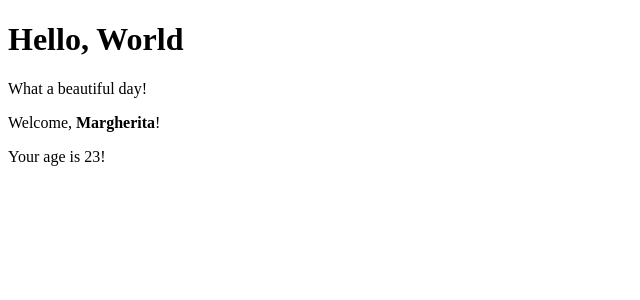
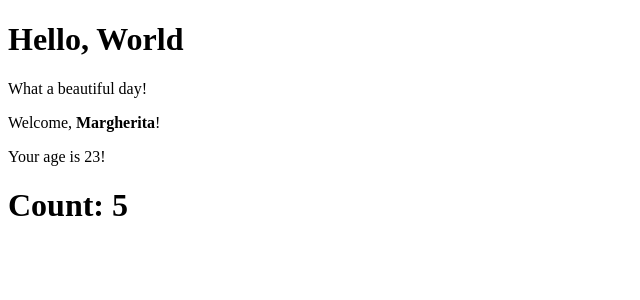
Before and after one commit to RavaMarghe/Esercizi-React, a React (Create React App) app in the folder my-app/: page / in a window 1280 px wide. Shown: the top 300 px of the page, without its empty margins (0-640 px from the left). Built offline with nearby package versions, Linux system fonts and the light colour scheme.

Commit message:
feat: add Counter.js

```diff
--- a/my-app/src/App.js
+++ b/my-app/src/App.js
@@ -1,4 +1,5 @@
 import React from "react";
+import { Counter } from "./Counter";
 import { Hello } from "./Hello";
 import { Welcome } from "./Welcome";
 
@@ -8,6 +9,7 @@
             <div>
                 <Hello />
                 <Welcome />
+                <Counter />
             </div>
         )
     }
--- /dev/null
+++ b/my-app/src/Counter.js
@@ -0,0 +1,27 @@
+import React from "react";
+
+export class Counter extends React.Component {
+    state = {
+        count: 0
+    }
+
+    constructor(props) {
+        super(props)
+
+        setInterval(() => {
+            this.setState((state) => {
+                return {
+                    count: state.count + 1,
+                }
+            })
+        }, 1000)
+    }
+
+    render() {
+        return (
+            <>
+            <h1>Count: {this.state.count}</h1>
+            </>
+        )
+    }
+}
```
